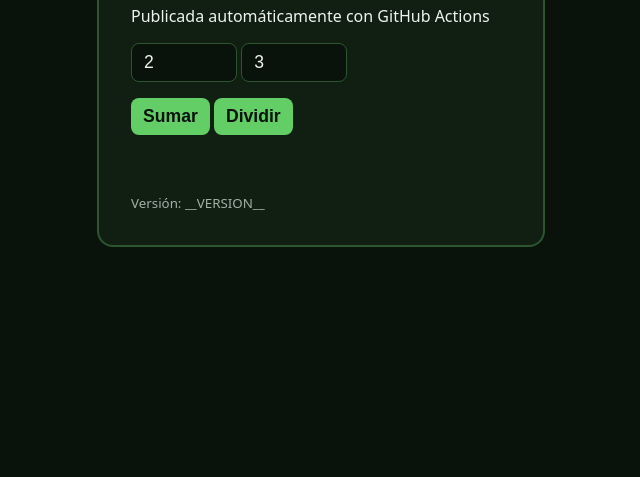
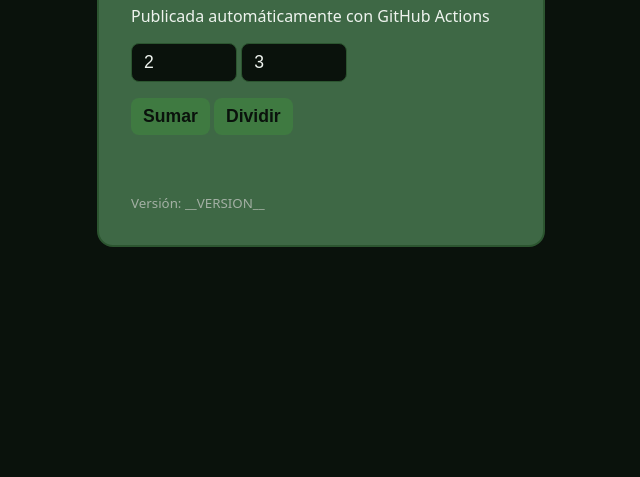
Before and after one commit to danielacastanomoreno/GitHubActions-Demo-Infra3, a website: page web/index.html in a window 1280 px wide. Shown: the part 323-800 px from the top of the page, without its empty margins (319-959 px from the left). Drawn offline with Linux system fonts and the light colour scheme; files whose address does not match are found by name.

Commit message:
prueba en clase 2

```diff
--- a/web/index.html
+++ b/web/index.html
@@ -7,12 +7,12 @@
   <style>
     body { font-family: system-ui, sans-serif; background: #0a120c; color: #eef3ee;
            display: grid; place-items: center; min-height: 100vh; margin: 0; }
-    main { background: #111f13; border: 2px solid #2c5530; border-radius: 16px;
+    main { background: #3e6845; border: 2px solid #2c5530; border-radius: 16px;
            padding: 32px; width: min(380px, 90vw); }
     h1 { color: #63cd66; margin-top: 0; }
     input, button { font-size: 1.1rem; padding: 8px 12px; border-radius: 8px; }
     input { width: 80px; background: #0a120c; color: #eef3ee; border: 1px solid #2c5530; }
-    button { background: #63cd66; color: #0a120c; border: none; font-weight: 700; cursor: pointer; }
+    button { background: #3f7a41; color: #0a120c; border: none; font-weight: 700; cursor: pointer; }
     #resultado { font-size: 2rem; margin-top: 16px; min-height: 2.5rem; }
     small { color: #a3b0a4; }
   </style>
```
